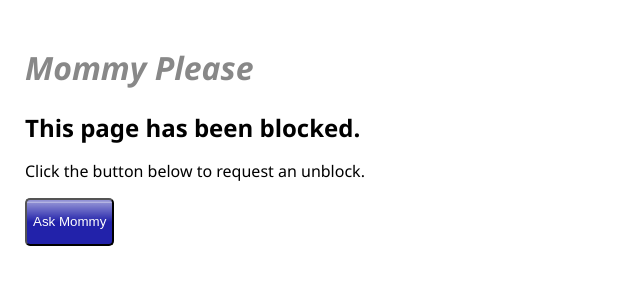
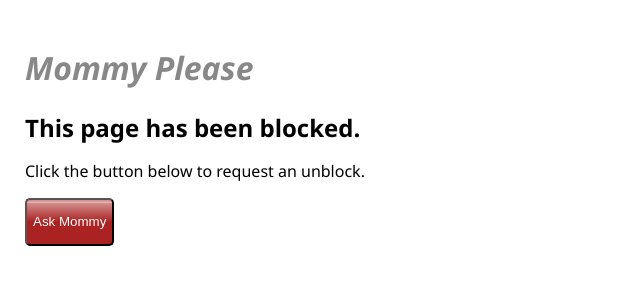
Before and after one commit to aar0ndev/mommy-please, a browser extension: page src/block/block.html in a window 1280 px wide. Shown: the whole page, without its empty margins (0-640 px from the left). Drawn offline with Linux system fonts and the light colour scheme.

Commit message:
fix: consistent color theme

```diff
--- a/src/app.css
+++ b/src/app.css
@@ -13,7 +13,7 @@ body {
 button {
   min-width: 48px;
   min-height: 48px;
-  background: #22a;
+  background: #a22;
   color: white;
   border-radius: 5px;
   background-image: linear-gradient(
```
